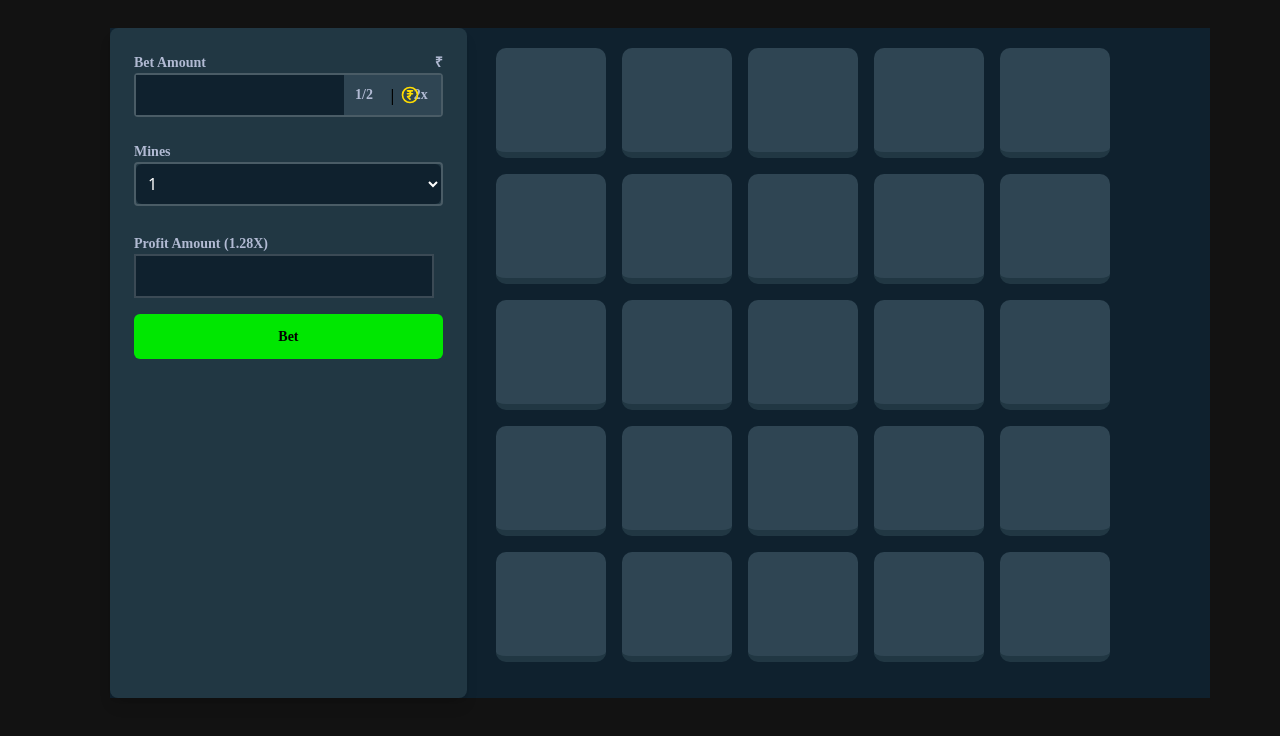
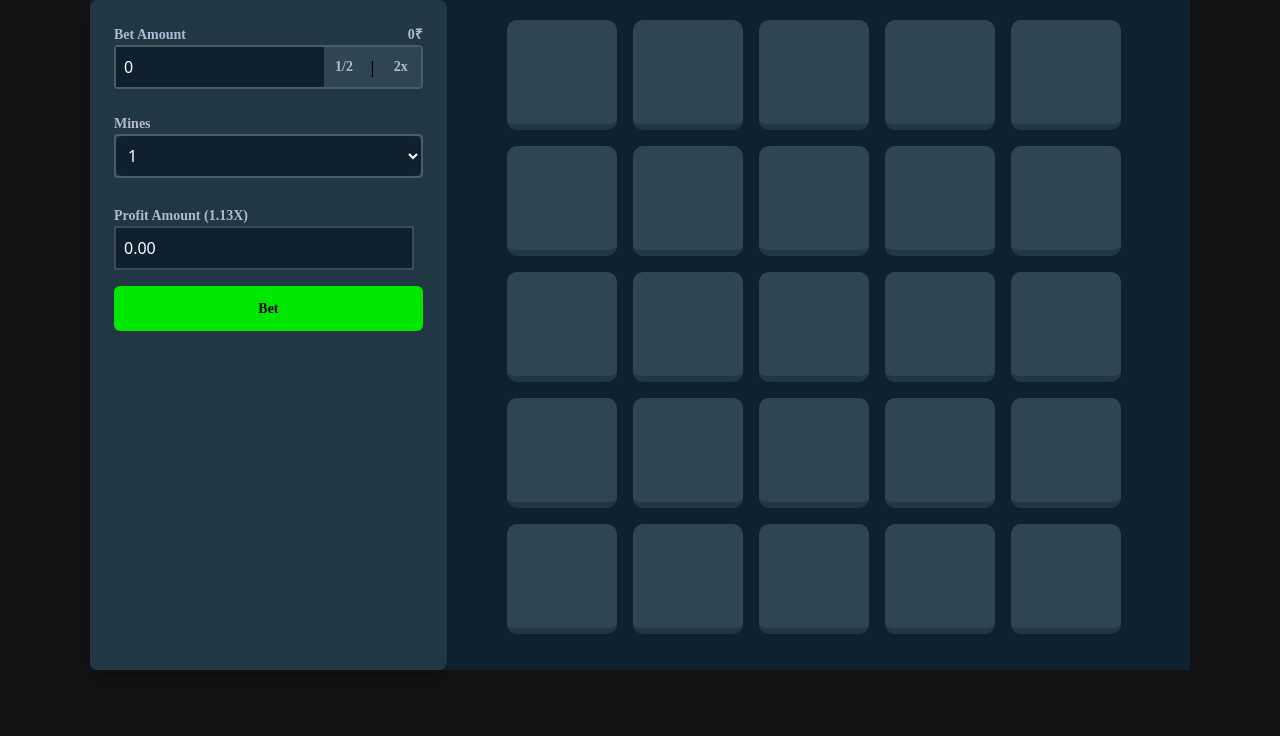
Before and after one commit to Vegadjay/Card-Game-Using-React, a React (Vite) app: page / in a window 1280 px wide. Shown: the top 736 px of the page. Built offline with nearby package versions, Linux system fonts and the light colour scheme; a web font is replaced by a local one.

Commit message:
intial commit

```diff
--- a/componants/Sidebar.jsx
+++ b/componants/Sidebar.jsx
@@ -4,26 +4,31 @@ import "../src/index.css";
 
 function Sidebar({
   onMinesCountChange,
-  cardId,
   openedCards,
   betAmount,
   onBetAmountChange,
 }) {
   const [minesCount, setMinesCount] = useState(1);
-  const [profitMultiplier, setProfitMultiplier] = useState(1);
+  const [amount, setAmount] = useState(0);
+  const [profitMultiplier, setProfitMultiplier] = useState(1.13);
+  const [profitPrice, setProfitPrice] = useState(0);
 
   const halfMoney = () => {
-    const newAmount = betAmount * 0.5;
+    const newAmount = amount * 0.5;
+    setAmount(newAmount);
     onBetAmountChange(newAmount);
   };
 
   const doubleMoney = () => {
-    const newAmount = betAmount * 2;
+    const newAmount = amount * 2;
+    setAmount(newAmount);
     onBetAmountChange(newAmount);
   };
 
   const handleBetAmountChange = (event) => {
-    onBetAmountChange(Number(event.target.value));
+    const newAmount = Number(event.target.value);
+    setAmount(newAmount);
+    onBetAmountChange(newAmount);
   };
 
   const handleMinesCountChange = (event) => {
@@ -33,12 +38,12 @@ function Sidebar({
   };
 
   useEffect(() => {
-    setProfitMultiplier((prev) => prev * 1.13);
+    setProfitMultiplier(1.13 + openedCards * 0.13);
   }, [openedCards]);
 
-  const calcProfitPrice = () => {
-    return (betAmount * profitMultiplier).toFixed(2);
-  };
+  useEffect(() => {
+    setProfitPrice((amount * profitMultiplier).toFixed(2));
+  }, [amount, profitMultiplier]);
 
   return (
     <>
@@ -50,7 +55,7 @@ function Sidebar({
                 Bet Amount
               </span>
               <span className="text-gray-300 proxima_nova_rgregular_line">
-                {betAmount}₹
+                {amount}₹
               </span>
             </div>
             <div className="div-outer-for-border flex items-center border border-gray-600 rounded">
@@ -58,12 +63,9 @@ function Sidebar({
                 <input
                   type="number"
                   className="input-area w-52 bg-transparent text-white p-2"
-                  value={betAmount}
+                  value={amount}
                   onChange={handleBetAmountChange}
                 />
-              </div>
-              <div className="coin absolute">
-                <img src={rupee} alt="bitcoin img" height={20} width={20} />
               </div>
               <div className="buttons-for-color flex items-center">
                 <button
@@ -115,7 +117,7 @@ function Sidebar({
             <input
               type="number"
               className="input-area1 w-60 bg-transparent text-white p-2"
-              value={calcProfitPrice()}
+              value={profitPrice}
               disabled
             />
           </div>
--- a/src/App.jsx
+++ b/src/App.jsx
@@ -6,16 +6,33 @@ import "./index.css";
 
 function App() {
   const [minesCount, setMinesCount] = useState(1);
+  const [cardId, setCardId] = useState(null);
+  const [openedCards, setOpenedCards] = useState(0);
 
   const handleMinesCountChange = (newCount) => {
     setMinesCount(newCount);
   };
 
+  const handleCardClick = (id) => {
+    setCardId(id);
+    setOpenedCards((prev) => prev + 1);
+  };
+
   return (
     <>
-      <div className="componants flex justify-between mt-7 ml-10">
-        <Sidebar onMinesCountChange={handleMinesCountChange} />
-        <CardBox minesCount={minesCount} />
+      <div className="componants">
+        <div className="row flex outer-compo">
+          <div className="col">
+          <Sidebar
+          onMinesCountChange={handleMinesCountChange}
+          cardId={cardId}
+          openedCards={openedCards}
+        />
+          </div>
+          <div className="col">
+          <CardBox onCardClick={handleCardClick} minesCount={minesCount} />
+          </div>
+        </div>
       </div>
     </>
   );
--- a/src/index.css
+++ b/src/index.css
@@ -51,9 +51,6 @@
   font-weight: 600;
   font-size: 14px;
 }
-.coin {
-  left: 400px;
-}
 .container {
   height: 450px;
   width: 450px;
@@ -90,6 +87,7 @@
   height: 670px;
   width: 1100px;
   padding: 20px;
+  display: flex;
 }
 .side-bar {
   height: 670px;
@@ -137,3 +135,55 @@ img {
   border: 2px solid rgba(255, 255, 255, 0.183);
   width: 300px;
 }
+.outer-compo {
+  gap:600px;
+}
+@media (max-width:1100px) {
+  .componants {
+    height: 670px;
+    width: 1000px;
+  }
+  .outer-compo {
+    gap:550px;
+  }
+}
+@media (max-width:1000px) {
+  .componants {
+    height: 500px;
+    width: 880px;
+  }
+  .outer-compo {
+    gap:550px;
+  }
+  .card-info {
+    height: 80px;
+    width: 80px;
+  }
+  .side-bar {
+    height: 500px;
+    margin-left: -20px;
+    margin-top: -20px;
+    background-color: rgb(33, 55, 67);
+  }
+}
+
+@media (max-width:885px) {
+  .componants {
+    height: 500px;
+    width: 880px;
+  }
+  .outer-compo {
+    gap:550px;
+    flex-direction: column-reverse;
+  }
+  .card-info {
+    height: 80px;
+    width: 80px;
+  }
+  .side-bar {
+    height: 500px;
+    margin-left: -20px;
+    margin-top: -20px;
+    background-color: rgb(33, 55, 67);
+  }
+}
```
